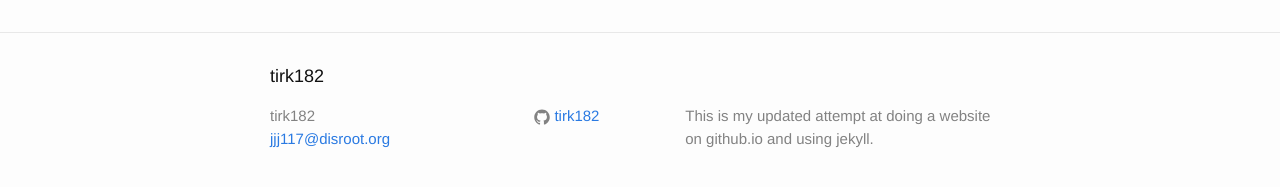
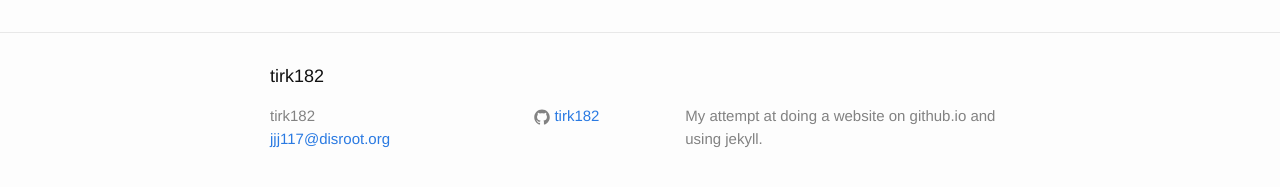
Before and after one commit to tirk182/tirk182.github.io, a Jekyll site: the page built from index.html, in a window 1280 px wide. Shown: the part 534-721 px from the top of the page. Built offline with Jekyll 4.4.1, drawn with Linux system fonts in a browser that asks for light colours.

Commit message:
Update _config.yml

```diff
--- a/_config.yml
+++ b/_config.yml
@@ -9,7 +9,7 @@
 title: tirk182
 email: jjj117@disroot.org
 description: > # this means to ignore newlines until "baseurl:"
-  This is my updated attempt at doing a website on github.io and using jekyll.
+  My attempt at doing a website on github.io and using jekyll.
 baseurl: "" # the subpath of your site, e.g. /blog
 url: "http://yourdomain.com" # the base hostname & protocol for your site
 #twitter_username: jekyllrb
```
